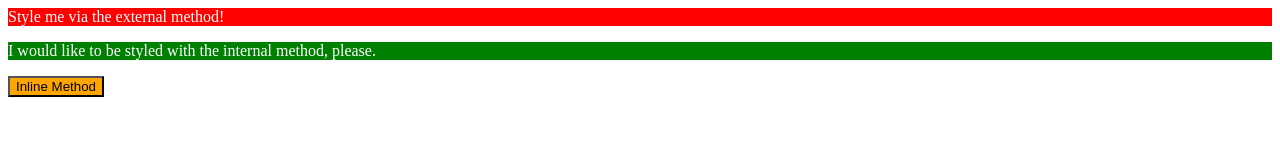
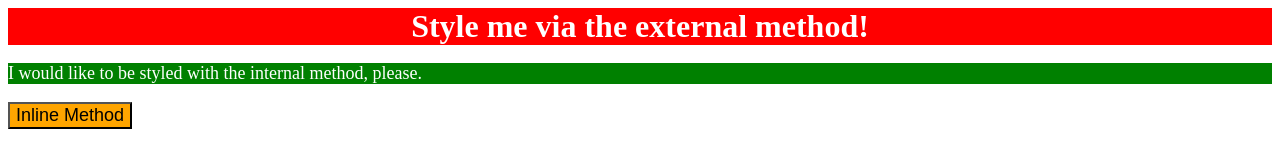
Before and after one commit to SebyKebby/css_exercise, a plain HTML site: page foundations/01-css-methods/index.html in a window 1280 px wide. Drawn offline with Linux system fonts and the light colour scheme.

Commit message:
Fixed 1st lesson

```diff
--- a/foundations/01-css-methods/index.html
+++ b/foundations/01-css-methods/index.html
@@ -10,6 +10,7 @@
     p {
       color: white;
       background-color: green;
+      font-size: 18px;
     }
 </style>
 
@@ -17,7 +18,7 @@
   <body>
     <div>Style me via the external method!</div>
     <p>I would like to be styled with the internal method, please.</p>
-    <button style="color: black; background-color: orange;">
+    <button style="color: black; background-color: orange; font-size: 18px;">
       Inline Method
     </button>
   </body>
--- a/foundations/01-css-methods/style.css
+++ b/foundations/01-css-methods/style.css
@@ -1,4 +1,7 @@
 div {
     color: white;
     background-color: red;
+    text-align: center;
+    font-weight: bold;
+    font-size: 32px;
 }
```
